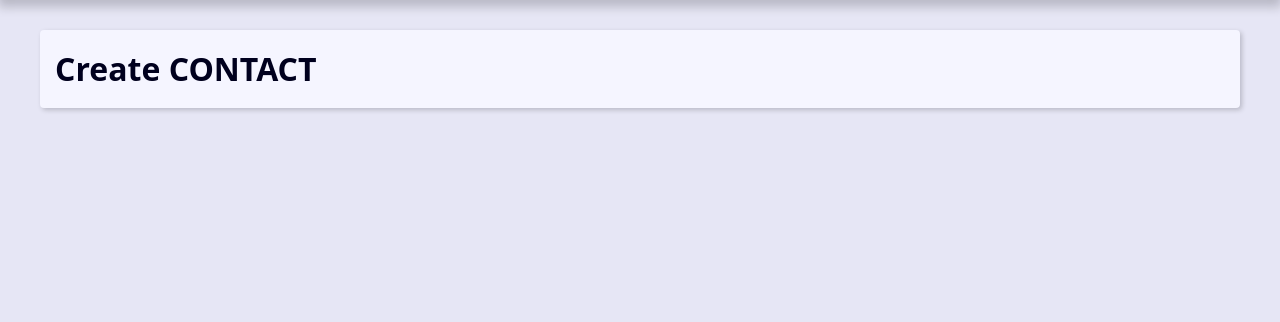
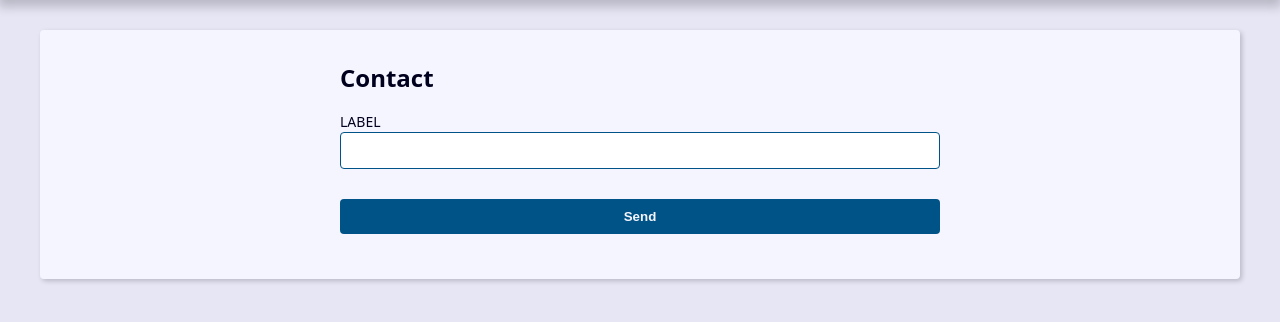
Before and after one commit to schulze2/Agenda, a Django app: page /contact/create/ in a window 1280 px wide. Shown: the part 239-561 px from the top of the page. Run offline with Django 4.2, Linux system fonts and the light colour scheme.

Commit message:
HTML e CSS do furmulário create.html

```diff
--- a/contact/templates/contact/create.html
+++ b/contact/templates/contact/create.html
@@ -1,5 +1,29 @@
 {% extends "global/base.html" %}
 
 {% block content %}
-  <h1>Create CONTACT</h1>
+<div class="form-wrapper">
+
+  <h2>Contact</h2>
+
+  <form
+    action=""
+    method="POST"
+    enctype="multipart/form-data"
+  >
+
+    <div class="form-content">
+      <div class="form-group">
+        <label for="id_first_name">LABEL</label>
+        <input type="text" name="first_name" maxlength="255" id="id_first_name">
+      </div>
+    </div>
+
+    <div class="form-content">
+      <div class="form-group">
+        <button class="btn" type="submit">Send</button>
+      </div>
+    </div>
+
+  </form>
+</div>
 {% endblock content %}
```
